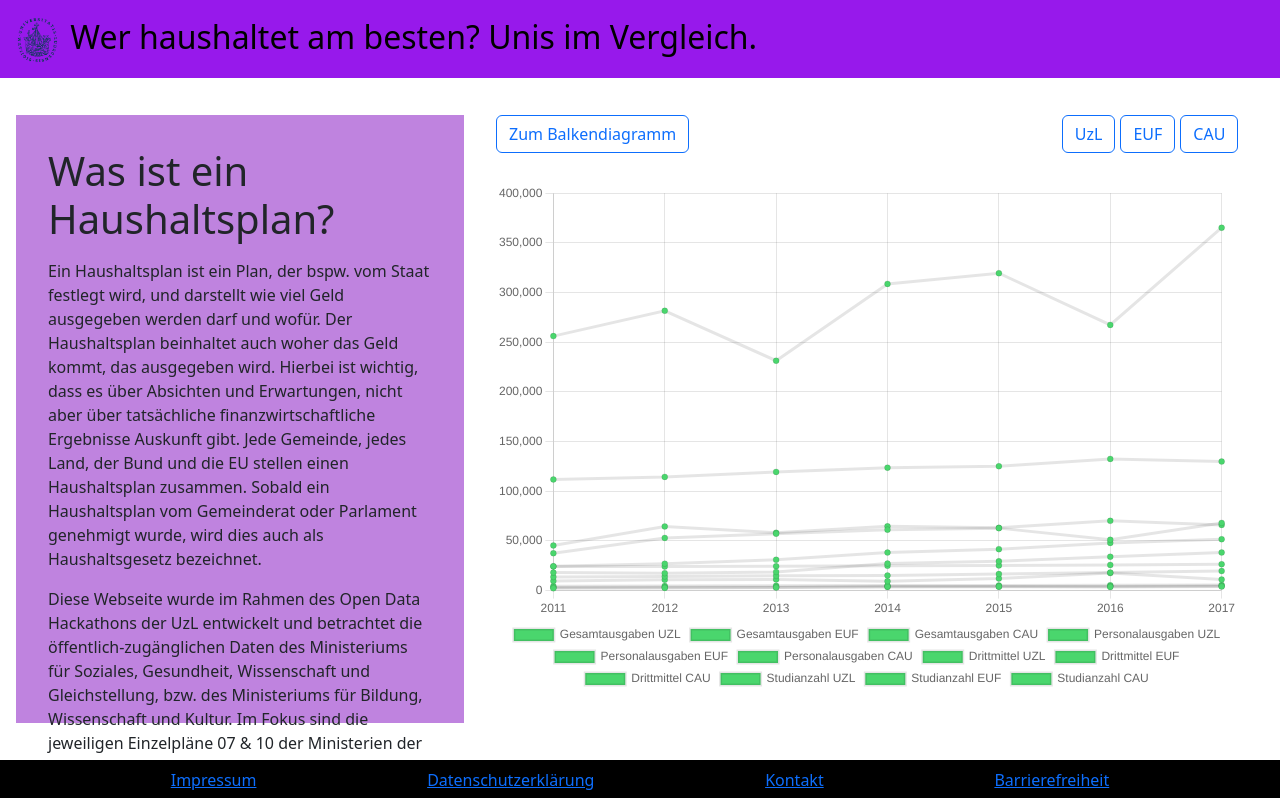
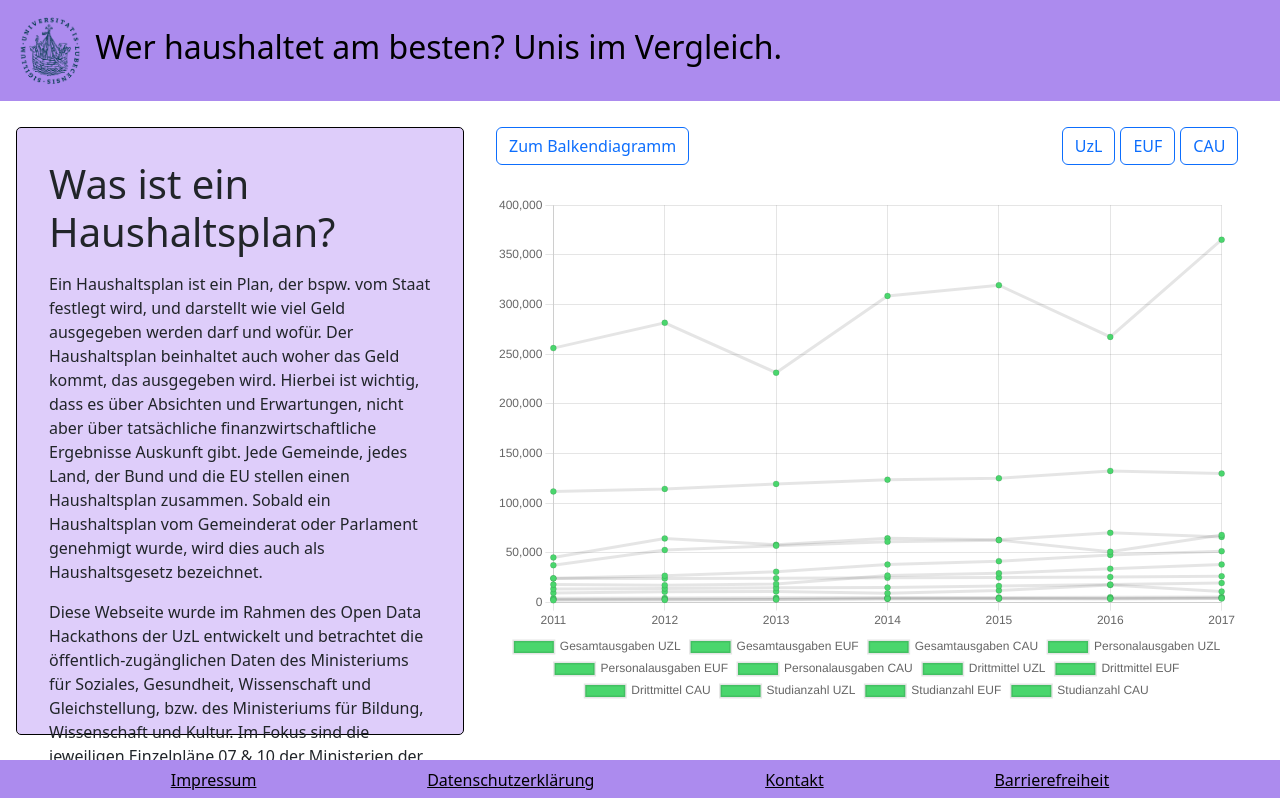
Before and after one commit to Philipp0403/uvsh, a Vue app: page / in a window 1280 px wide. Shown: the top 798 px of the page. Built offline with nearby package versions, Linux system fonts and the light colour scheme.

Commit message:
Bisschen Style

```diff
--- a/src/components/FooterComponent.vue
+++ b/src/components/FooterComponent.vue
@@ -16,10 +16,15 @@
 <style scoped>
 #colouredBox {
   display: flex;
-  background-color: black;
+  background-color: #AC8BEE;
   height: 5%;
   width: 100%;
   align-items: center;
   justify-content: space-evenly;
 }
+
+a {
+  font-size: 1em;
+  color: black;
+}
 </style>
--- a/src/components/SteckbriefComponent.vue
+++ b/src/components/SteckbriefComponent.vue
@@ -352,10 +352,12 @@
 #container {
   display: flex;
   flex-direction: column;
-  background-color: rgb(191, 131, 223);
+  background-color: #decdfa;
   width: 35%;
   padding: 2rem;
   margin: 1rem;
+  border-radius: 5px;
+  border: 1px solid black;
 }
 
 .circles {
--- a/src/components/TopView.vue
+++ b/src/components/TopView.vue
@@ -1,11 +1,11 @@
 <template>
-  <nav class="navbar" style="background-color: #9719eb">
+  <nav class="navbar" style="background-color: #AC8BEE">
     <div class="container-fluid">
       <a class="navbar-brand" href="#/">
         <img
           src="../assets/UniLuebeck.png"
           alt="Logo"
-          width="50"
+          width="75"
           class="d-inline-block align-items-center"
         />
         Wer haushaltet am besten? Unis im Vergleich.
--- a/src/views/ImpressumPage.vue
+++ b/src/views/ImpressumPage.vue
@@ -2,6 +2,33 @@
   <div class="wrapper">
     <TopView></TopView>
     <div class="content">
+
+      <h1>Impressum</h1><p>Angaben gemäß § 5 TMG</p><p>Max Muster <br>
+      Musterweg<br>
+      12345 Musterstadt <br>
+      </p><p> <strong>Vertreten durch: </strong><br>
+      Henrietta Horstmann<br>
+      Didem Karakoyun<br>
+      Akasha Kessel<br>
+      Philipp Uesbeck<br>
+      </p><p><strong>Kontakt:</strong> <br>
+      Telefon: 01234-789456<br>
+      Fax: 1234-56789<br>
+      E-Mail: <a href='mailto:max@muster.de'>max@muster.de</a></p><p><strong>Umsatzsteuer-ID: </strong> <br>
+      Umsatzsteuer-Identifikationsnummer gemäß §27a Umsatzsteuergesetz: Musterustid.<br><br>
+      <strong>Wirtschafts-ID: </strong><br>
+      Musterwirtschaftsid<br>
+      </p><p><strong>Aufsichtsbehörde:</strong><br>
+      Musteraufsicht Musterstadt<br></p><p><strong>Haftungsausschluss: </strong><br><br><strong>Haftung für Inhalte</strong><br><br>
+      Die Inhalte unserer Seiten wurden mit größter Sorgfalt erstellt. Für die Richtigkeit, Vollständigkeit und Aktualität der Inhalte können wir jedoch keine Gewähr übernehmen. Als Diensteanbieter sind wir gemäß § 7 Abs.1 TMG für eigene Inhalte auf diesen Seiten nach den allgemeinen Gesetzen verantwortlich. Nach §§ 8 bis 10 TMG sind wir als Diensteanbieter jedoch nicht verpflichtet, übermittelte oder gespeicherte fremde Informationen zu überwachen oder nach Umständen zu forschen, die auf eine rechtswidrige Tätigkeit hinweisen. Verpflichtungen zur Entfernung oder Sperrung der Nutzung von Informationen nach den allgemeinen Gesetzen bleiben hiervon unberührt. Eine diesbezügliche Haftung ist jedoch erst ab dem Zeitpunkt der Kenntnis einer konkreten Rechtsverletzung möglich. Bei Bekanntwerden von entsprechenden Rechtsverletzungen werden wir diese Inhalte umgehend entfernen.<br><br><strong>Urheberrecht</strong><br><br>
+      Die durch die Seitenbetreiber erstellten Inhalte und Werke auf diesen Seiten unterliegen dem deutschen Urheberrecht. Die Vervielfältigung, Bearbeitung, Verbreitung und jede Art der Verwertung außerhalb der Grenzen des Urheberrechtes bedürfen der schriftlichen Zustimmung des jeweiligen Autors bzw. Erstellers. Downloads und Kopien dieser Seite sind nur für den privaten, nicht kommerziellen Gebrauch gestattet. Soweit die Inhalte auf dieser Seite nicht vom Betreiber erstellt wurden, werden die Urheberrechte Dritter beachtet. Insbesondere werden Inhalte Dritter als solche gekennzeichnet. Sollten Sie trotzdem auf eine Urheberrechtsverletzung aufmerksam werden, bitten wir um einen entsprechenden Hinweis. Bei Bekanntwerden von Rechtsverletzungen werden wir derartige Inhalte umgehend entfernen.<br><br><strong>Datenschutz</strong><br><br>
+      Die Nutzung unserer Webseite ist in der Regel ohne Angabe personenbezogener Daten möglich. Soweit auf unseren Seiten personenbezogene Daten (beispielsweise Name, Anschrift oder eMail-Adressen) erhoben werden, erfolgt dies, soweit möglich, stets auf freiwilliger Basis. Diese Daten werden ohne Ihre ausdrückliche Zustimmung nicht an Dritte weitergegeben. <br>
+      Wir weisen darauf hin, dass die Datenübertragung im Internet (z.B. bei der Kommunikation per E-Mail) Sicherheitslücken aufweisen kann. Ein lückenloser Schutz der Daten vor dem Zugriff durch Dritte ist nicht möglich. <br>
+      Der Nutzung von im Rahmen der Impressumspflicht veröffentlichten Kontaktdaten durch Dritte zur Übersendung von nicht ausdrücklich angeforderter Werbung und Informationsmaterialien wird hiermit ausdrücklich widersprochen. Die Betreiber der Seiten behalten sich ausdrücklich rechtliche Schritte im Falle der unverlangten Zusendung von Werbeinformationen, etwa durch Spam-Mails, vor.<br>
+      </p><br>
+      Impressum vom <a href="https://www.impressum-generator.de">Impressum Generator</a> der <a href="https://www.kanzlei-hasselbach.de/">Kanzlei Hasselbach, Rechtsanwälte für Arbeitsrecht und Familienrecht</a>
+
+
 
     </div>
     <FooterComponent></FooterComponent>
```
